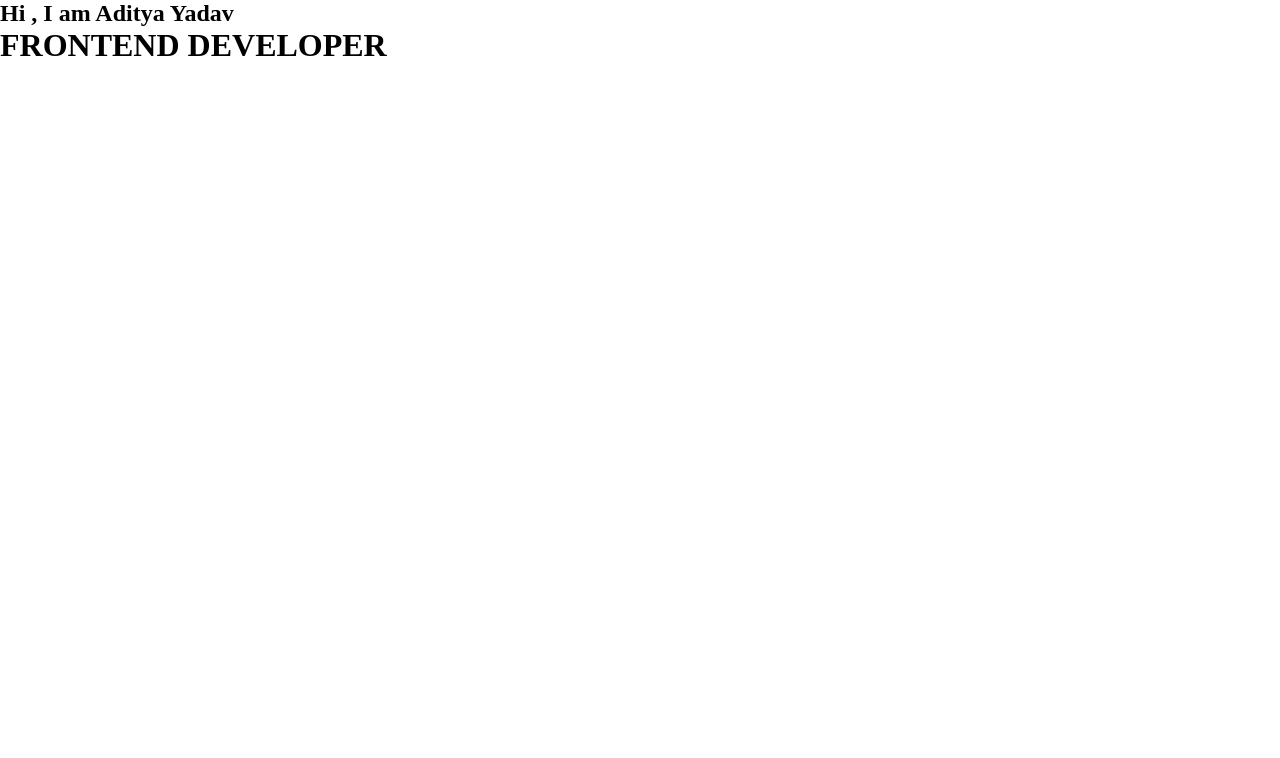
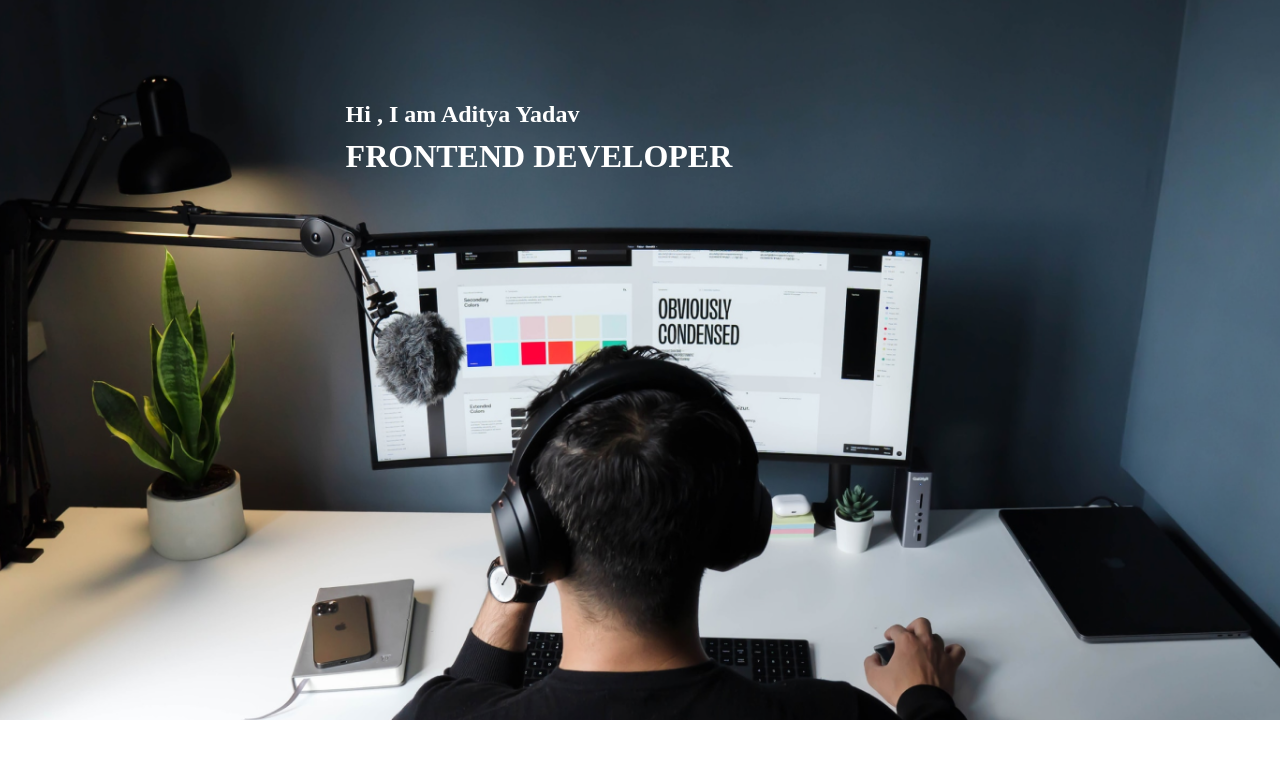
Before and after one commit to adityayadv03/Learning_Web_Development, a browser extension: page Some_Mini_Project/DeveloperLandingPage/index.html in a window 1280 px wide. Drawn offline with Linux system fonts and the light colour scheme.

Commit message:
Adding Some CSS

```diff
--- a/Some_Mini_Project/DeveloperLandingPage/style.css
+++ b/Some_Mini_Project/DeveloperLandingPage/style.css
@@ -3,3 +3,17 @@
     padding: 0;
     box-sizing: border-box;
 }
+.first_section{
+    background-image: url(./images/developer.png);
+    height: 90vh;
+    background-repeat: no-repeat;
+    background-size: cover;
+    background-position: center;
+}
+.text_con{
+    position: absolute;
+    top: 12%;
+    left: 27%;
+    line-height: 1.5;
+    color: white;
+}
```
